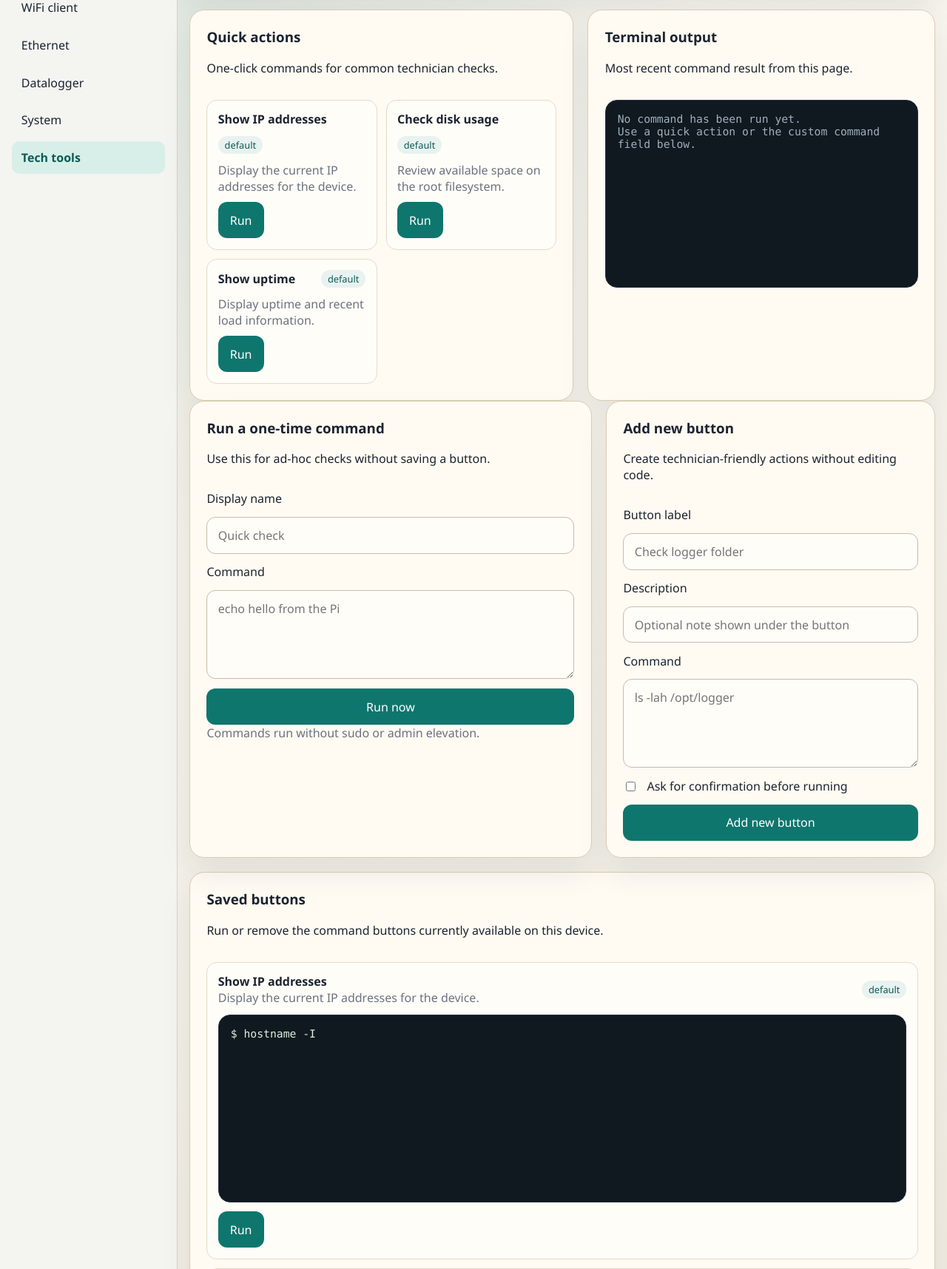
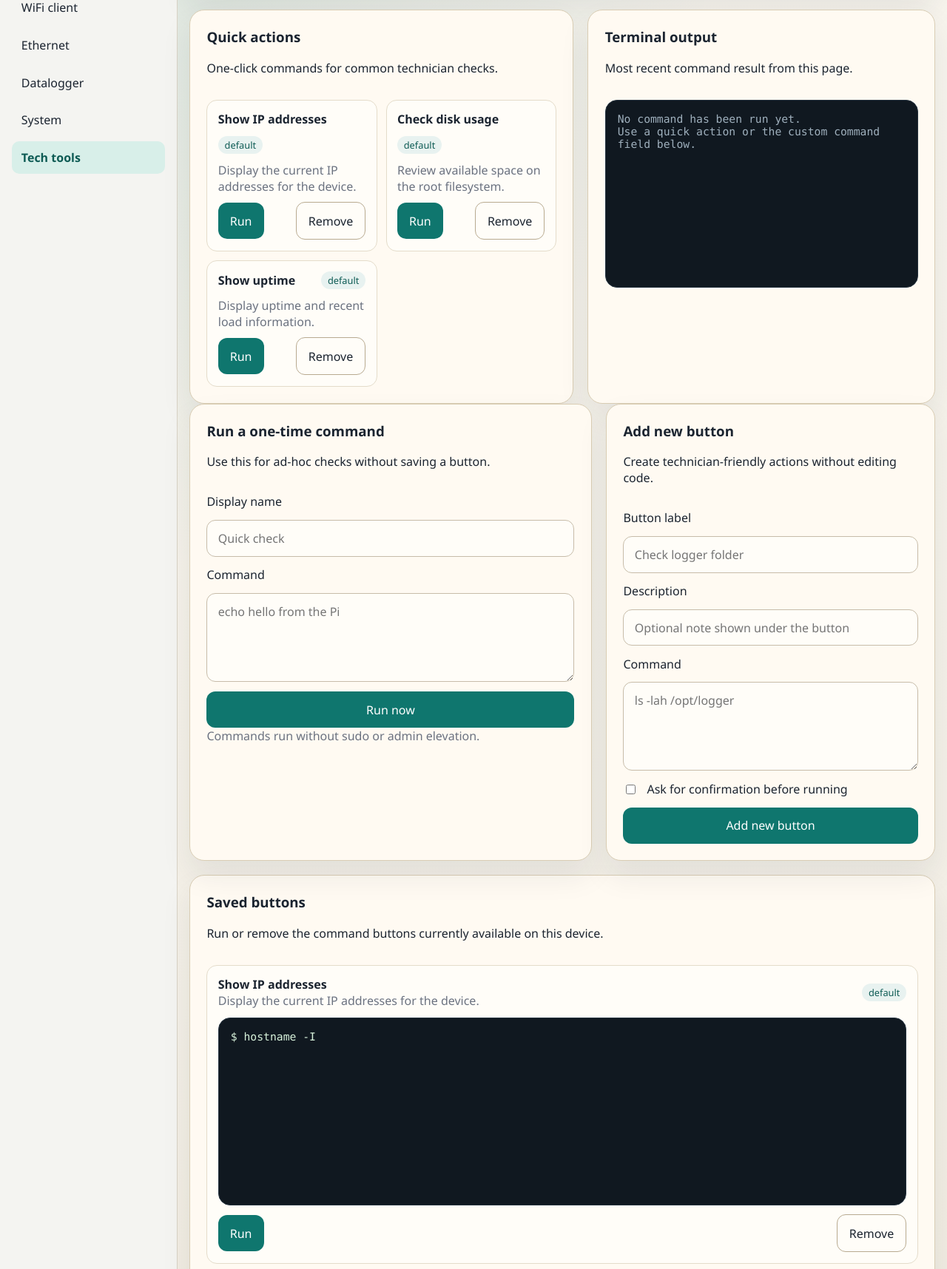
Before and after one commit to massettc/ESSdataloggerUI, a Flask app: page /tools in a window 1280 px wide. Shown: the part 188-1904 px from the top of the page at 74% size. Run offline with Flask 3, Linux system fonts and the light colour scheme.

Commit message:
Add quick command removal controls

```diff
--- a/app/templates/technician_tools.html
+++ b/app/templates/technician_tools.html
@@ -34,11 +34,18 @@
                     {% endif %}
                 </div>
                 <p>{{ item.description or 'Run this saved technician command.' }}</p>
-                <form method="post" {% if item.confirm %}data-confirm="Run {{ item.label }} now?"{% endif %} data-busy-label="Running {{ item.label }}...">
-                    <input type="hidden" name="action" value="run_command">
-                    <input type="hidden" name="command_id" value="{{ item.id }}">
-                    <button type="submit">Run</button>
-                </form>
+                <div class="saved-command-actions">
+                    <form method="post" class="inline-form" {% if item.confirm %}data-confirm="Run {{ item.label }} now?"{% endif %} data-busy-label="Running {{ item.label }}...">
+                        <input type="hidden" name="action" value="run_command">
+                        <input type="hidden" name="command_id" value="{{ item.id }}">
+                        <button type="submit">Run</button>
+                    </form>
+                    <form method="post" class="inline-form" data-confirm="Remove {{ item.label }} from the quick command buttons?">
+                        <input type="hidden" name="action" value="delete_command">
+                        <input type="hidden" name="command_id" value="{{ item.id }}">
+                        <button class="secondary" type="submit">Remove</button>
+                    </form>
+                </div>
             </div>
             {% endfor %}
         </div>
@@ -141,13 +148,11 @@ Use a quick action or the custom command field below.</pre>
                     <input type="hidden" name="command_id" value="{{ item.id }}">
                     <button type="submit">Run</button>
                 </form>
-                {% if not item.builtin %}
                 <form method="post" class="inline-form" data-confirm="Remove {{ item.label }} from the saved buttons?">
                     <input type="hidden" name="action" value="delete_command">
                     <input type="hidden" name="command_id" value="{{ item.id }}">
-                    <button class="secondary" type="submit">Delete</button>
+                    <button class="secondary" type="submit">Remove</button>
                 </form>
-                {% endif %}
             </div>
         </div>
         {% endfor %}
```
Also changed, not shown: tests/test_network_routes.py (+3 -1 lines).
